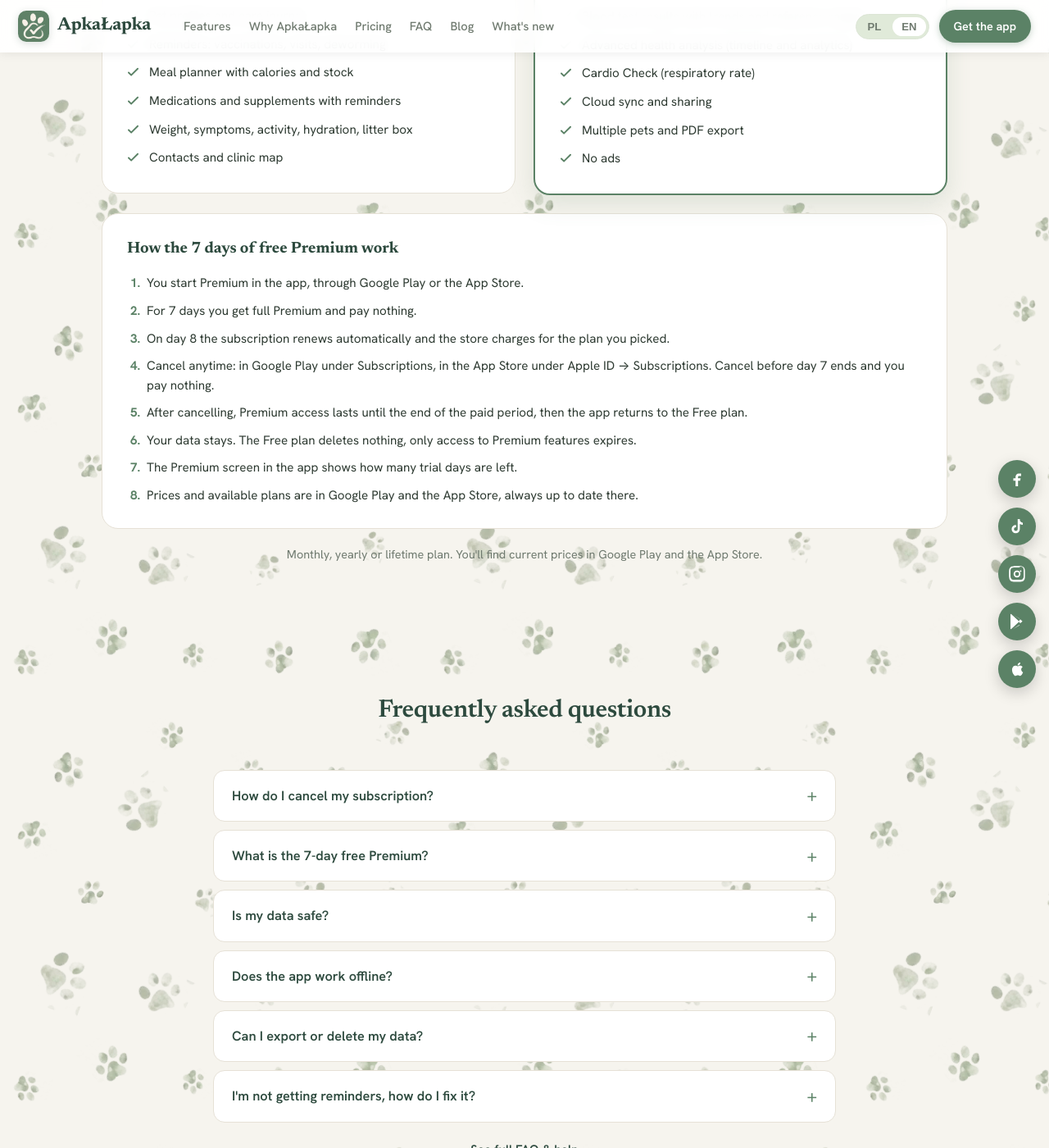
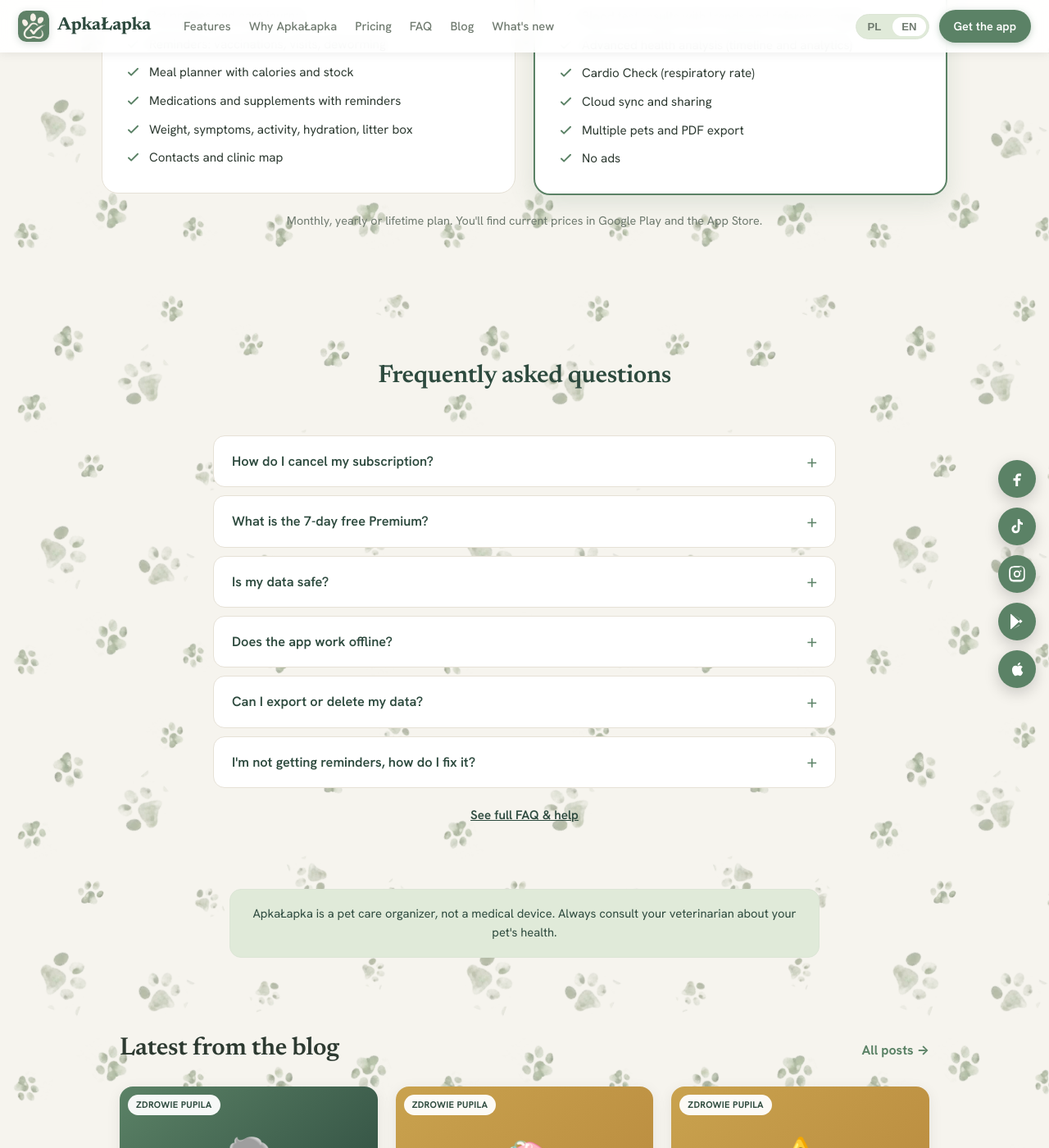
Before and after one commit to mxaaz/PetPetumMobile, a Jekyll site: the page built from index.html, in a window 1280 px wide and 1400 px high, scrolled down 4347 px. Shown: the whole window at 82% size. Built offline with Jekyll 4.4.1, drawn with Linux system fonts in a browser that asks for light colours.

Commit message:
fix: mniej pustki nad stopką, duplikat okresu próbnego z cennika znika
Nad pasem akwareli zostawała szeroka dziura: 78 px paddingu sekcji plus 12 px
marginesu karty CTA, a do tego górna, jałowa część grafiki. Sekcja `#download`
schodzi na 18 px paddingu, a pas idzie teraz z dolnych 310 px źródła zamiast
pełnych 448 px.

Blok "Jak działa 7 dni Premium za darmo" wypada z cennika. To samo stoi już
w FAQ na stronie głównej (krótko) i na `faq.html` (pełne osiem punktów), więc
w cenniku był trzecią kopią tej samej treści. Style `.trial-how` też wypadają,
nic ich nie używa.

```diff
--- a/index.html
+++ b/index.html
@@ -246,7 +246,7 @@
     /* Akwarelowy pas domykający stronę, ta sama grafika co w hero, odbita w poziomie,
        więc kot i pies siedzą po prawej. `aspect-ratio` trzyma wysokość równą renderowanej
        wysokości grafiki, dzięki czemu wygaszona górna krawędź nigdy nie zostaje ucięta. */
-    .page-foot-art { aspect-ratio: 2365 / 448; background: url('assets/page-foot.webp') center bottom / 100% auto no-repeat; }
+    .page-foot-art { aspect-ratio: 2365 / 310; background: url('assets/page-foot.webp') center bottom / 100% auto no-repeat; }
 
     /* ---------- footer ---------- */
     footer { background: #1F2A23; color: #C7D0C7; padding: 46px 24px 34px; }
@@ -303,11 +303,6 @@
     .price-card li { display: flex; gap: 10px; align-items: flex-start; font-size: .95rem; color: var(--ink); }
     .price-card li svg { width: 19px; height: 19px; stroke: var(--green); flex-shrink: 0; margin-top: 2px; }
     .price-foot { text-align: center; font-size: .9rem; color: var(--muted); margin-top: 20px; }
-    .trial-how { background: #fff; border: 1px solid #E6E1D6; border-radius: 20px; padding: 28px 30px; margin-top: 22px; }
-    .trial-how h3 { font-family: var(--serif); font-size: 1.2rem; color: var(--green-dark); margin-bottom: 16px; }
-    .trial-how ol { padding-left: 20px; display: flex; flex-direction: column; gap: 10px; }
-    .trial-how li { font-size: .95rem; color: var(--ink); padding-left: 4px; }
-    .trial-how li::marker { color: var(--green); font-weight: 700; }
 
     /* ---------- faq ---------- */
     .faq-list { max-width: 760px; margin: 0 auto; display: flex; flex-direction: column; gap: 10px; }
@@ -718,19 +713,6 @@
           </ul>
         </div>
       </div>
-      <div class="trial-how reveal">
-        <h3><span class="pl">Jak działa 7 dni Premium za darmo</span><span class="en">How the 7 days of free Premium work</span></h3>
-        <ol>
-          <li><span class="pl">Premium włączasz w aplikacji, przez Google Play albo App Store.</span><span class="en">You start Premium in the app, through Google Play or the App Store.</span></li>
-          <li><span class="pl">Przez 7 dni masz pełne Premium i nic nie płacisz.</span><span class="en">For 7 days you get full Premium and pay nothing.</span></li>
-          <li><span class="pl">Ósmego dnia subskrypcja odnawia się automatycznie, a sklep pobiera opłatę za wybrany plan.</span><span class="en">On day 8 the subscription renews automatically and the store charges for the plan you picked.</span></li>
-          <li><span class="pl">Anulujesz w każdej chwili: w Google Play w sekcji Subskrypcje, w App Store w Apple ID &rarr; Subskrypcje. Jeśli anulujesz przed końcem 7 dnia, nie zapłacisz nic.</span><span class="en">Cancel anytime: in Google Play under Subscriptions, in the App Store under Apple ID &rarr; Subscriptions. Cancel before day 7 ends and you pay nothing.</span></li>
-          <li><span class="pl">Po anulowaniu dostęp do Premium trwa do końca opłaconego okresu, potem aplikacja wraca do planu Free.</span><span class="en">After cancelling, Premium access lasts until the end of the paid period, then the app returns to the Free plan.</span></li>
-          <li><span class="pl">Twoje dane zostają. Plan Free niczego nie kasuje, wygasa tylko dostęp do funkcji Premium.</span><span class="en">Your data stays. The Free plan deletes nothing, only access to Premium features expires.</span></li>
-          <li><span class="pl">Ile dni zostało do końca okresu próbnego, widzisz na ekranie Premium w aplikacji.</span><span class="en">The Premium screen in the app shows how many trial days are left.</span></li>
-          <li><span class="pl">Ceny i dostępne plany znajdziesz w Google Play i App Store, tam są zawsze aktualne.</span><span class="en">Prices and available plans are in Google Play and the App Store, always up to date there.</span></li>
-        </ol>
-      </div>
       <p class="price-foot">
         <span class="pl">Plan miesięczny, roczny lub dożywotni. Aktualne ceny znajdziesz w Google Play i App Store.</span>
         <span class="en">Monthly, yearly or lifetime plan. You'll find current prices in Google Play and the App Store.</span>
@@ -812,7 +794,7 @@
     {% endif %}
 
     <!-- FINAL CTA -->
-    <section id="download" style="padding-top:0;">
+    <section id="download" style="padding-top:0;padding-bottom:18px;">
       <div class="cta-final reveal">
         <h2><span class="pl">Zacznij prowadzić książeczkę zdrowia pupila</span><span class="en">Start your pet's health record book</span></h2>
         <p><span class="pl">ApkaŁapka jest za darmo na Androida i iOS.</span><span class="en">ApkaŁapka is free on Android and iOS.</span></p>
```
Also changed, not shown: .claude/CLAUDE.md, assets/page-foot.webp.
